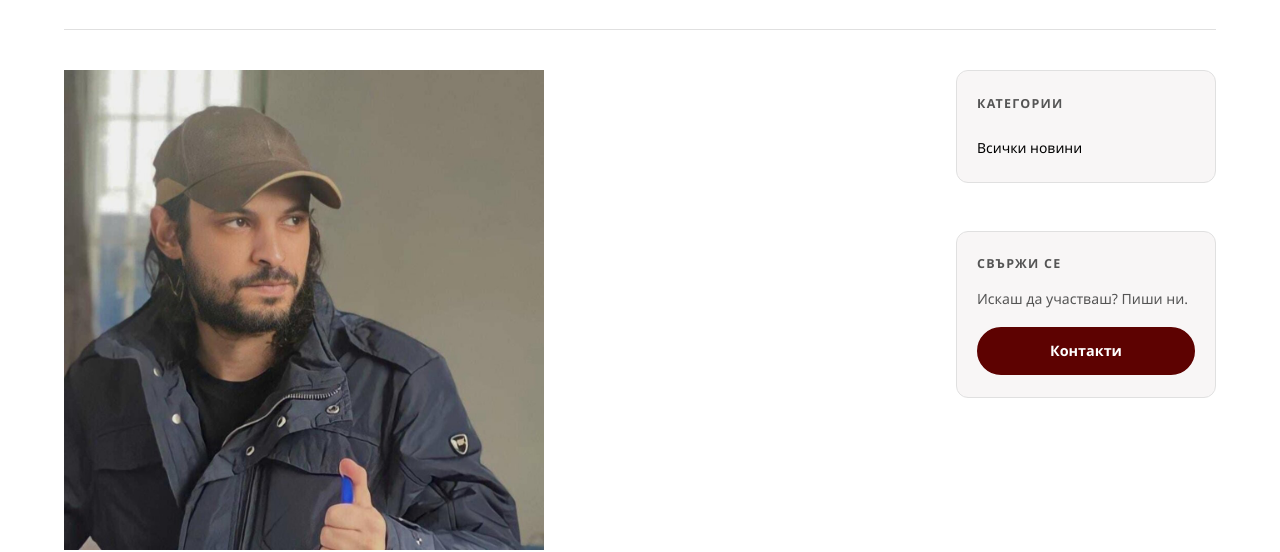
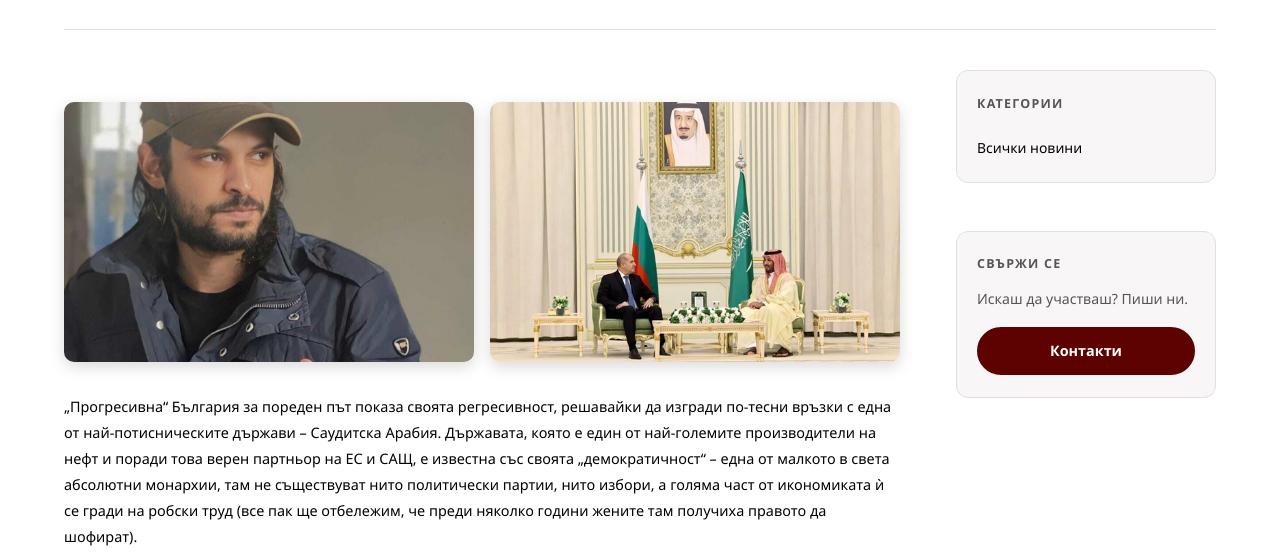
Before and after one commit to iyaneva07/bwy, a plain HTML site: page in-defence-of-abdulrahman.html in a window 1280 px wide. Shown: the part 250-802 px from the top of the page. Drawn offline with Linux system fonts and the light colour scheme.

Commit message:
Update in-defence-of-abdulrahman.html

```diff
--- a/in-defence-of-abdulrahman.html
+++ b/in-defence-of-abdulrahman.html
@@ -150,10 +150,10 @@ document.addEventListener("keydown", function(e){
         <article class="post-body">
 
           <!--  ДОБАВИ СЪДЪРЖАНИЕ ТУК -->
-			<img class="post-inline-image"src="abdulrahman.jpg"
+				<div class="photo-grid">
+					<img src="abdulrahman.jpg"
 			alt="Abdulrahman"
 			onclick="openImage(this.src)">
-				<div class="photo-grid">
 				<img src="radev_v_riyadh.jpg"
 			alt="Radev in Riyadh"
 			onclick="openImage(this.src)">
```
